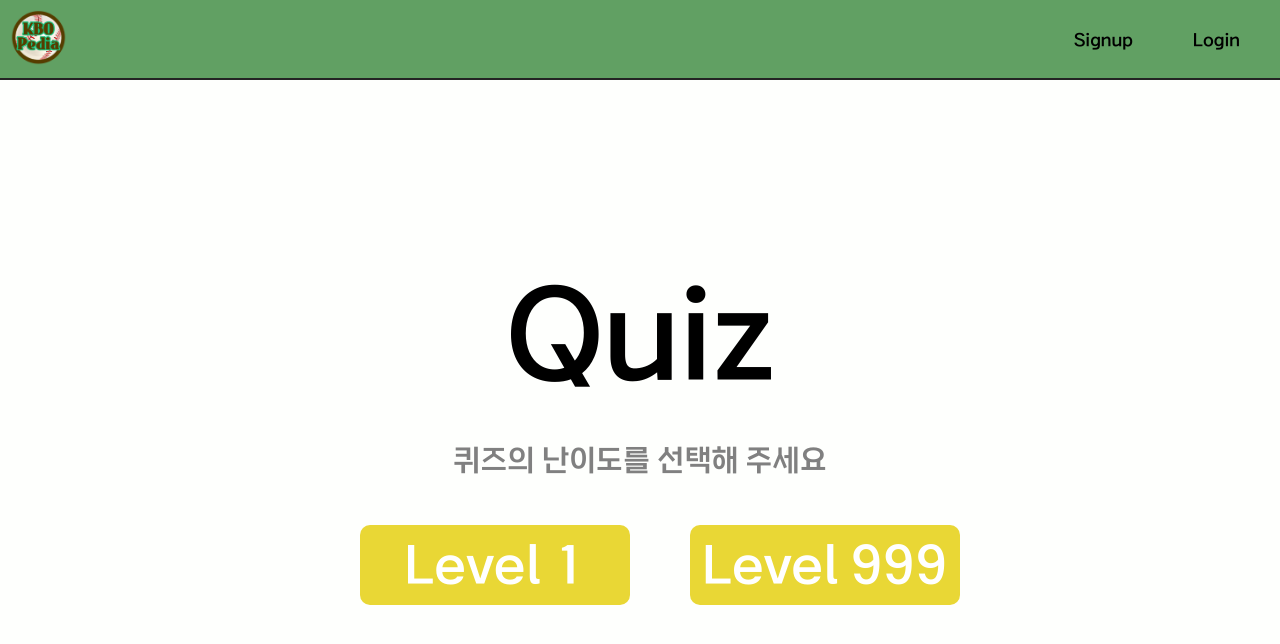
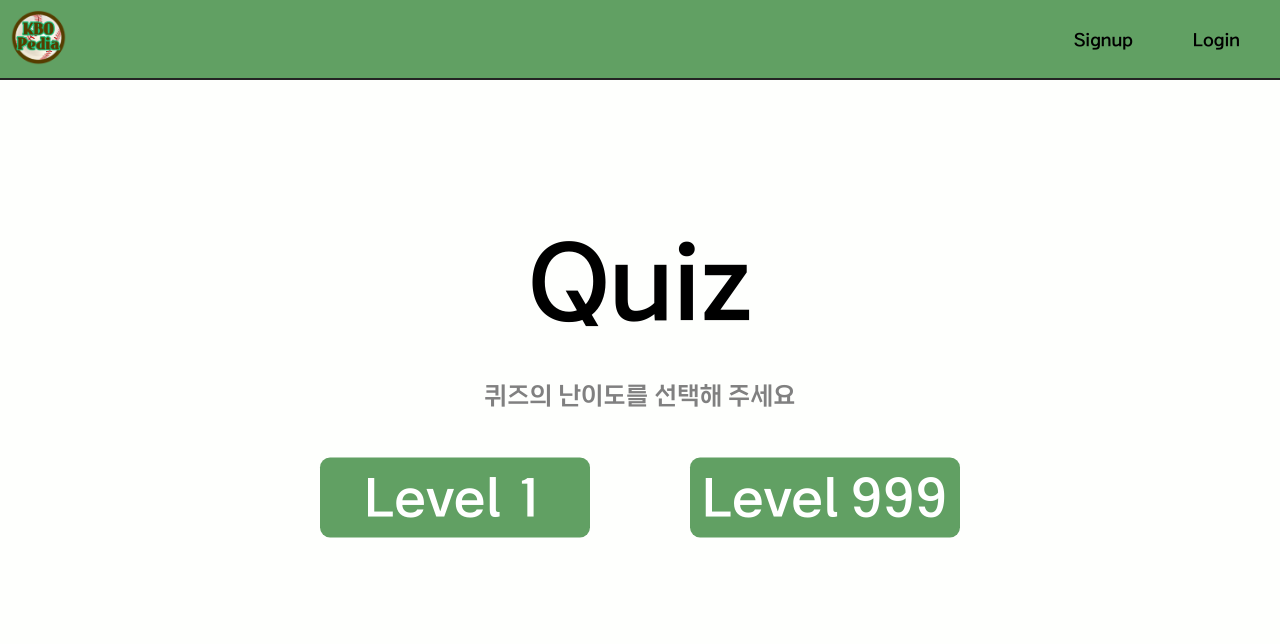
Before and after one commit to rnjsdpwls/Kbopedia, a React (Create React App) app in the folder KBO_FRONT/: page /QuizList in a window 1280 px wide. Shown: the top 644 px of the page. Built offline with nearby package versions, Linux system fonts and the light colour scheme.

Commit message:
refactor: Quiz CSS 수정

```diff
--- a/KBO_FRONT/src/components/pages/Quiz/StyleQuiz.ts
+++ b/KBO_FRONT/src/components/pages/Quiz/StyleQuiz.ts
@@ -52,8 +52,7 @@ export const QuizOption = styled.div<{ fontSize: number }>`
   width: 425px;
   height: 68px;
   border-radius: 20px;
-
-
+  padding: 10px;
 
 `;
 
--- a/KBO_FRONT/src/components/pages/Quiz/StyleQuizList.ts
+++ b/KBO_FRONT/src/components/pages/Quiz/StyleQuizList.ts
@@ -7,38 +7,39 @@ export const QuizContainer = styled.div`
   top: 50%;
   left: 50%;
   transform: translate(-50%, -50%);
+
 `;
 
 
 export const QuizMainTitle = styled.div`
   display: flex;
   justify-content: center;
-  margin-top: 80px;
-  font-size: 120px;
+  font-size: 100px;
+  margin-top: 20px;
 `;
 
 export const Intro = styled.p`
   display: flex;
   justify-content: center;
   margin-top:50px;
-  font-size: 30px;
+  font-size: 25px;
   color: gray;
 `;
 
 export const QuizLevelBut = styled.button`
-  background-color: #E9D735;
+  background-color: #61a063;
   position: relative;
   border-radius: 10px;
   width: 270px;
   height: 80px;
   font-size: 50px;
   color: white;
-  margin: 50px 10px 0 50px;
+  margin: 50px;
   transition: all 0.1s;
 
-  &:hover:focus {
-    background-color: #E9D735;
-    color: #E98B35;
+  &:hover {
+
+    background-color: #c6dfc4;
   }
 
 
@@ -46,26 +47,29 @@ export const QuizLevelBut = styled.button`
 
 
 export const QuizLeveltitle = styled.div`
-  background-color: #61a063;
+
   border-radius: 10px;
   width: 400px;
   height: 100px;
   font-size: 60px;
-  color: white;
+  color: #61a063;
   padding: 4px;
   display: flex;
   align-items: center;
   justify-content: center;
 `;
 
+
 export const QuizTitle = styled.div`
   display: flex;
   textAlign: 'left'
   justify-content: center;
-  margin: 30px -10px  10px;
-  font-size: 15px;
+  margin: 30px 10px  10px;
+  font-size: 18px;
 
 `;
+
+
 export const QuizLevelContainer = styled.div`
   display: flex;
   justify-content: center;
```
Also changed, not shown: KBO_FRONT/src/components/pages/Quiz/QuizList.tsx (line endings or trailing spaces).
